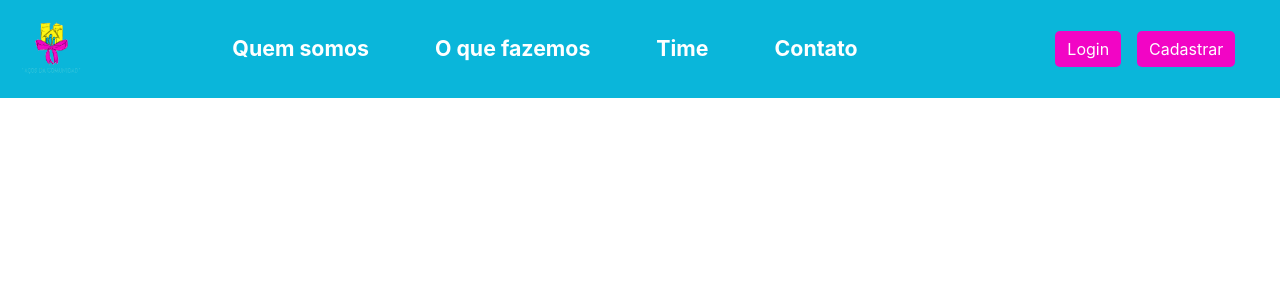
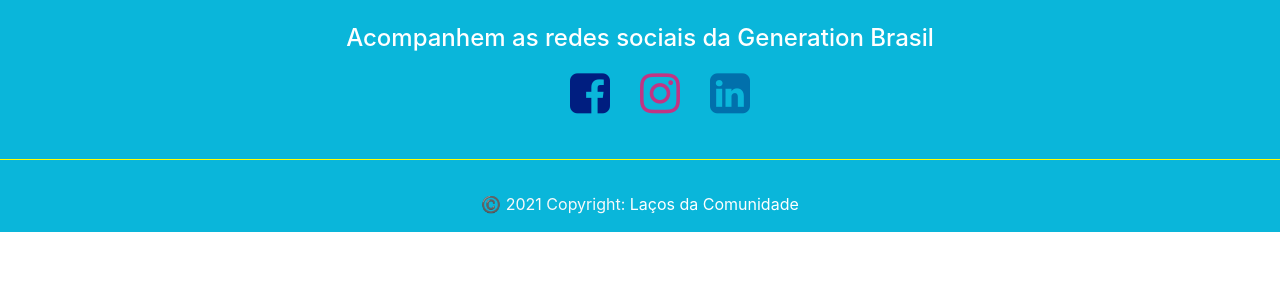
Before and after one commit to FelipeFFS93/LacosDaComunidadeFront, an Angular app in the folder lacosDaComunidade/: page /menu in a window 1280 px wide. Shown: the top 300 px of the page. Built offline with nearby package versions, Linux system fonts and the light colour scheme.

Commit message:
Footer/estilização

```diff
--- a/lacosDaComunidade/src/app/app.component.html
+++ b/lacosDaComunidade/src/app/app.component.html
@@ -1 +1,2 @@
-<router-outlet></router-outlet>
+<!--<router-outlet></router-outlet>-->
+<app-rodape></app-rodape>
--- a/lacosDaComunidade/src/app/cadastrar/cadastrar.component.css
+++ b/lacosDaComunidade/src/app/cadastrar/cadastrar.component.css
@@ -1,5 +1,5 @@
 #img-bg{
-    background-image: url("../../assets/img/logo.png");
+    background-image: url("https://i.imgur.com/VUfpNKb.png");
 
     min-height: 695px;
 
--- a/lacosDaComunidade/src/app/menu/menu.component.html
+++ b/lacosDaComunidade/src/app/menu/menu.component.html
@@ -9,7 +9,7 @@
         <ul class="navbar-nav mr-auto d-flex align-items-center">
             <li class="nav-item active mr-5">
                 <!--foto da imagem com tamanho e classe reponsiva a qualquer tela e foto em formato de ciruclo-->
-                <img src="../../assets/img/logo.png" alt="Imagem do user" width="70px" height="100px"
+                <img src="https://i.imgur.com/VUfpNKb.png" alt="Imagem do user" width="70px" height="100px"
                     class="img-fluid rounded-circle">
             </li>
         </ul>
--- a/lacosDaComunidade/src/app/rodape/rodape.component.css
+++ b/lacosDaComunidade/src/app/rodape/rodape.component.css
@@ -1,4 +1,16 @@
 /*Organização redes sociais*/
+
+footer{
+
+    background-color: rgb(010, 182, 218);
+
+}
+h4{
+
+color: rgb(255, 255, 255);
+}
+
+
 ul.social-network{
     list-style: none;
     padding: o;
@@ -10,21 +22,42 @@ ul.social-network li{
     padding: 5px;
 }
 /*Organização dentro da classe redes sociais tamanho e cor*/
-.fa{
-    font-size:35pt;
+.fa:hover{
+    font-size: 35pt;
     color: white;
     padding: 10px;
 }
 /*Mudar a cor ao clicar no icone (não esquecer do houver) */
 /*Organização redes sociais face classe fa da cor  */
-.fa-facebook-square:hover {
-    color: #3b5998;
+.fa-facebook-square {
+    font-size: 35pt;
+    padding: 10px;
+    color: rgb(0, 30, 128);
 }
 /*Organização redes sociais insta classe fa da cor */
-.fa-instagram:hover{
+.fa-instagram{
+    font-size: 35pt;
+    padding: 10px;
     color: #c13584;
 }
 /*Organização redes sociais linkedin classe fa da cor  */
-.fa-linkedin-square:hover{
-    color: #0072b1;
+.fa-linkedin-square{
+    font-size: 35pt;
+    padding: 10px;
+    color: #0170ac;
 }
+
+.linkGen{
+
+    text-decoration: none;
+    color:rgb(255, 255, 255);
+}
+
+.linkGen:hover{
+
+color:yellow;
+}
+
+hr{
+    border-color: yellow;
+    }
--- a/lacosDaComunidade/src/app/rodape/rodape.component.html
+++ b/lacosDaComunidade/src/app/rodape/rodape.component.html
@@ -1,9 +1,9 @@
-<footer class="page-footer-small bg-secondary pt-4">
+<footer class="page-footer-small  pt-4">
     <div class="container">
 
         <div class="row">
             <div class="col-md-12 d-flex justify-content-center">
-                <h4 class="text-white">Acompanhem as redes sociais da Generation Brasil</h4>
+                <h4>Acompanhem as redes sociais da Generation Brasil</h4>
             </div>
         </div>
         <div class="row">
@@ -34,10 +34,12 @@
         </div>
     </div>
 
-    <div class="footer-copyright bg-dark text-center py-3">
+    <hr>
+
+    <div class="footer-copyright text-center py-3">
         <span class="text-light"> ©️ 2021 Copyright: </span>
         <!--Colocar o site próprio-->
-        <a class="text-light" target="_blank" href="#">Laços da Comunidade</a>
+        <a class="linkGen" target="_blank" href="#">Laços da Comunidade</a>
     </div>
 
 </footer>
```
Also changed, not shown: lacosDaComunidade/src/assets/img/logo.png (deleted).
